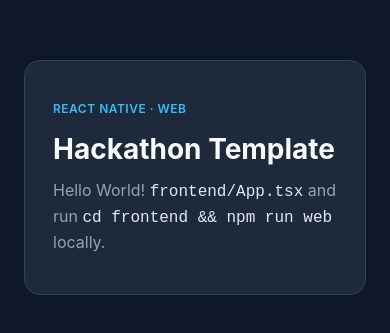
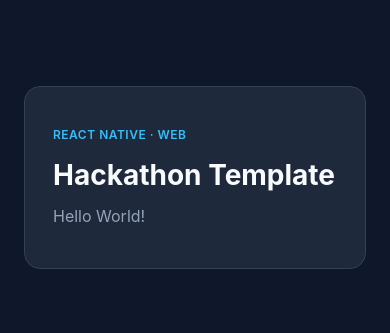
Before and after one commit to fewie27/stanford-hack-the-law-2026, a React Native app in the folder frontend/: screen / in a window 390 px wide. Shown: the part 245-578 px from the top of the page. Built offline with nearby package versions, Linux system fonts and the light colour scheme.

Commit message:
Other test

```diff
--- a/frontend/App.tsx
+++ b/frontend/App.tsx
@@ -12,8 +12,6 @@
         <Text style={styles.title}>Hackathon Template</Text>
         <Text style={styles.subtitle}>
           Hello World!{' '}
-          <Text style={styles.mono}>frontend/App.tsx</Text> and run{' '}
-          <Text style={styles.mono}>cd frontend && npm run web</Text> locally.
         </Text>
       </View>
       <StatusBar style="light" />
```
